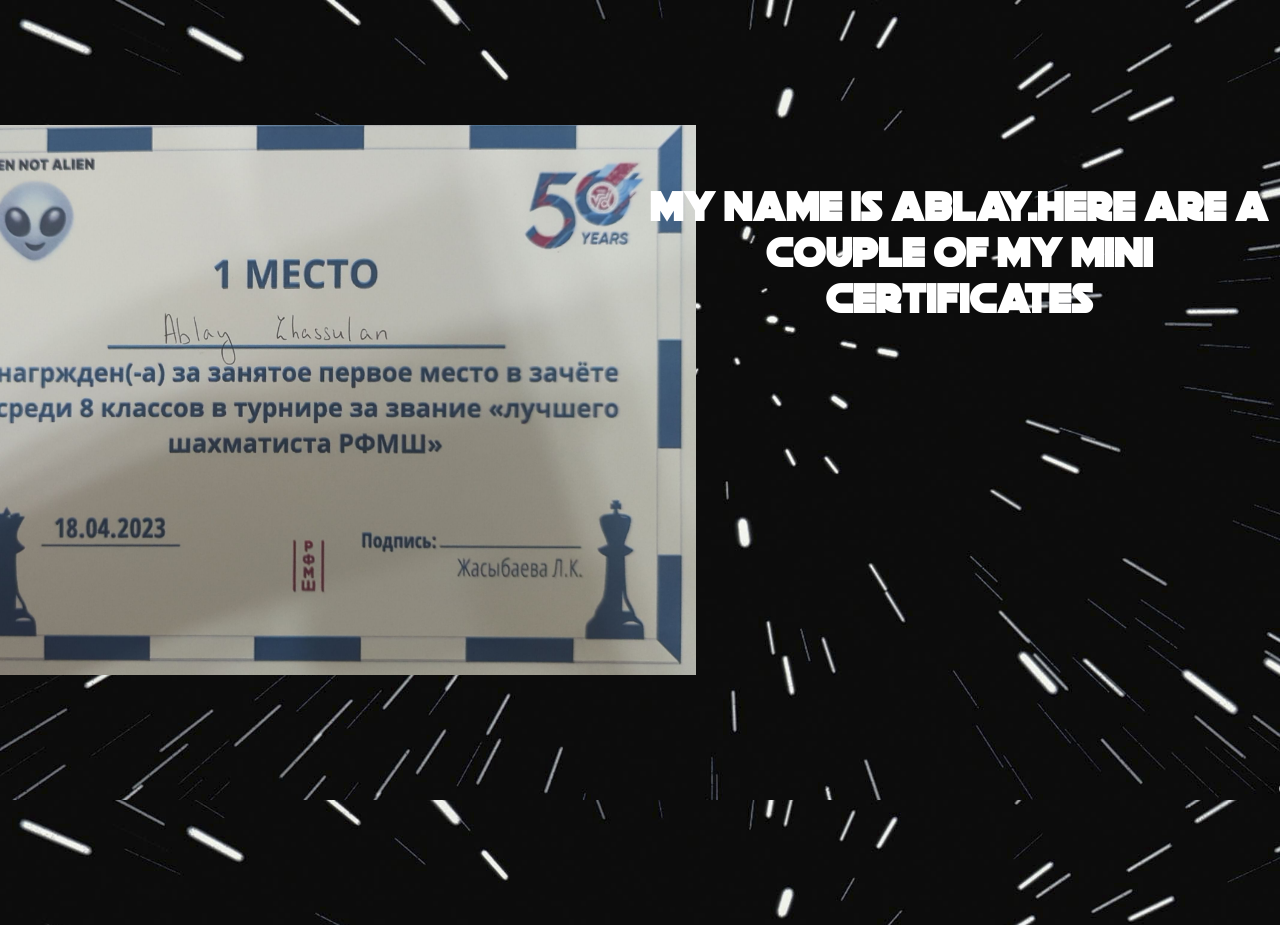
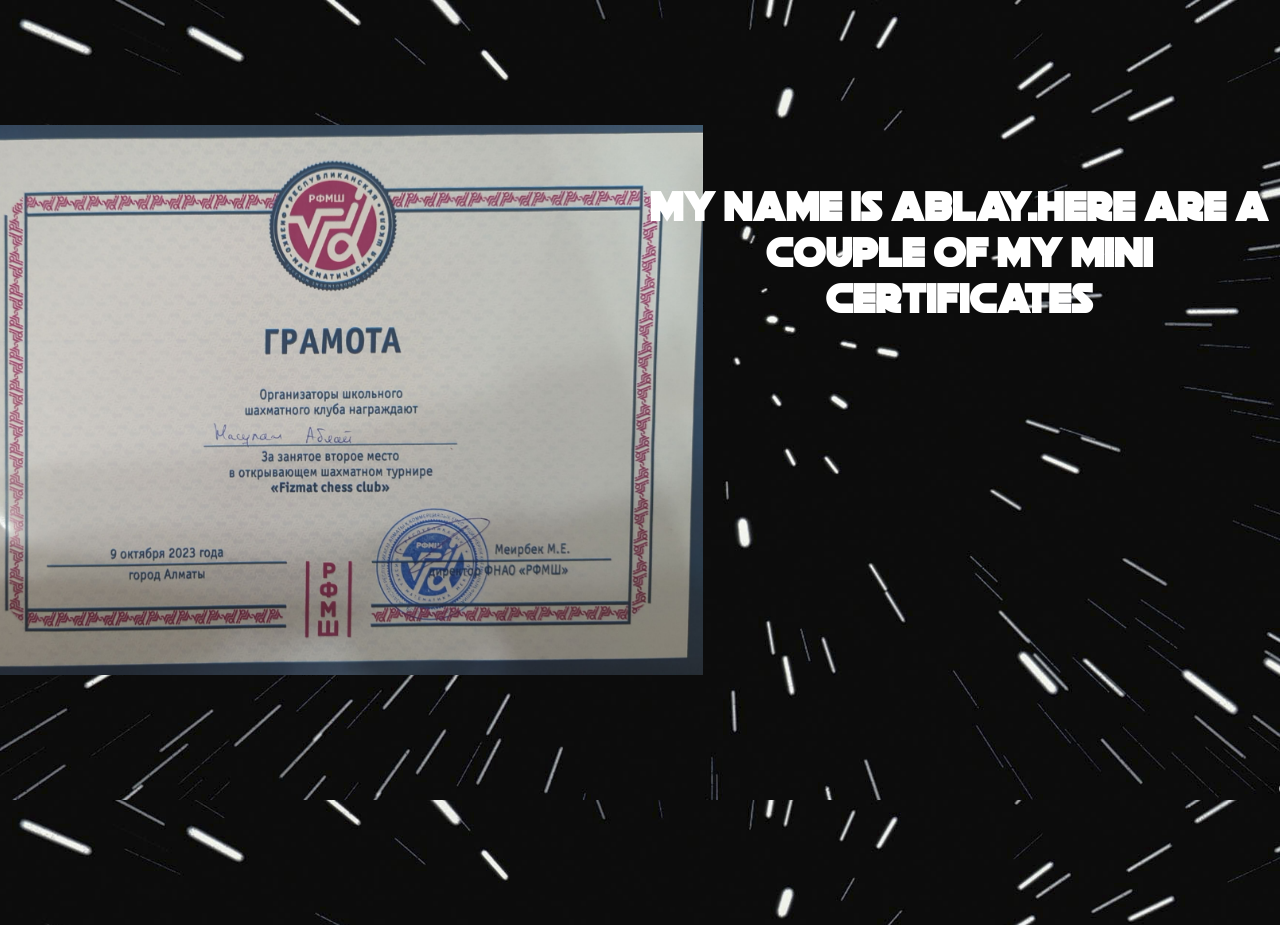
Before and after one commit to azhishka/osnovnoisait, a plain HTML site: page index.html in a window 1280 px wide. Shown: the part 880-1805 px from the top of the page. Drawn offline with Linux system fonts and the light colour scheme.

Commit message:
Update index.html

```diff
--- a/index.html
+++ b/index.html
@@ -37,7 +37,7 @@
      </section>
      <section class="parent">
        <div class="korobka">
-         <img src="gramota2.png" height="550px">
+         <img src="gramota1.png" height="550px">
        </div>
        <div class="korobka">
          <h1 style="position: absolute; margin-top: 3vh; font-family: 'shrift';letter-spacing: 0.1vw; height: 50%;">my name is Ablay.Here are a couple of my mini certificates</h1>
```
